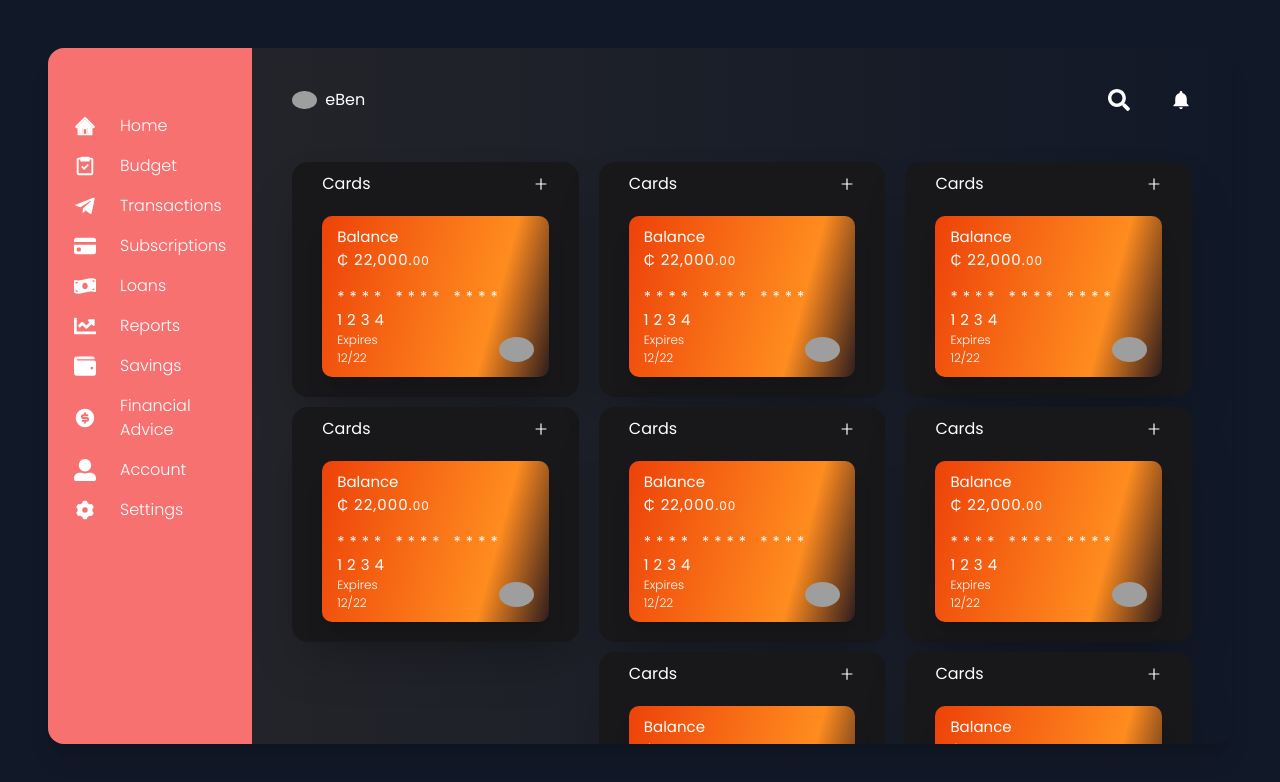
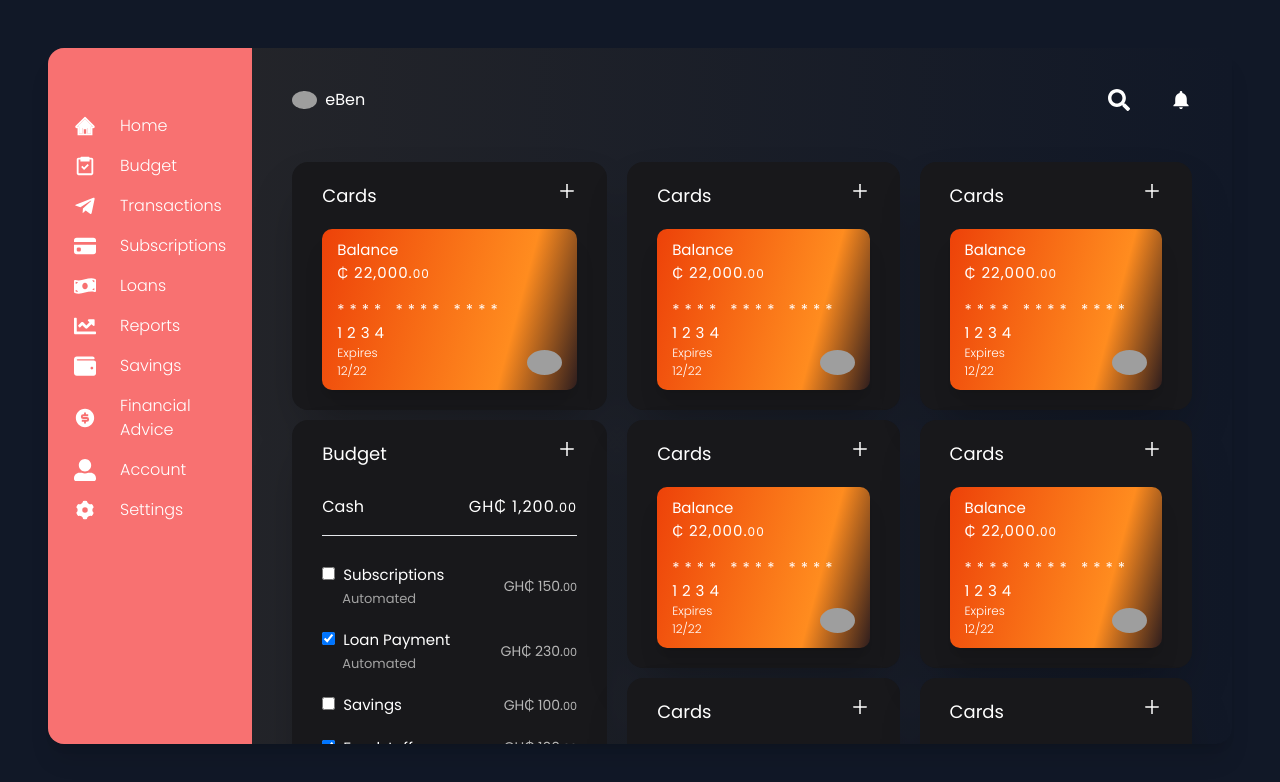
Before and after one commit to eben92/nitro-dashboard, a React (Create React App) app: page /home in a window 1280 px wide. Shown: the top 782 px of the page. Built offline with nearby package versions, Linux system fonts and the light colour scheme; grey boxes are pictures that could not be loaded.

Commit message:
added budget card

```diff
--- /dev/null
+++ b/src/components/budgetCard/budget.css
@@ -0,0 +1,20 @@
+.payments {
+  font-size: 15px;
+}
+
+.amount-paid {
+  font-size: 14px;
+  color: rgb(182, 182, 182);
+}
+
+.automated {
+  font-size: 13px;
+}
+
+/* .checkbox input[type="checkbx"] {
+  display: none;
+} */
+
+/* .checkbox input[type="checkbox"]:checked {
+  color: #7bbe72;
+} */
--- /dev/null
+++ b/src/components/budgetCard/budget.js
@@ -0,0 +1,102 @@
+import "./budget.css";
+import { AiOutlinePlus } from "react-icons/ai";
+
+const BudgetCard = () => {
+  return (
+    <div className='card-container bg-zinc-900 rounded-2xl shadow-2xl budget '>
+      <div className='flex items-center justify-between'>
+        <h1 className='title'>Budget</h1>
+        <AiOutlinePlus className='icon plus-icon' />
+      </div>
+      <div className=' mt-7 mb-3'>
+        <div className='flex items-center justify-between mb-4'>
+          <p>Cash</p>
+          <p className='amount'>
+            GH&#8373; 1,200.<small>00</small>{" "}
+          </p>
+        </div>
+        <hr className=' text-orange-500' />
+
+        {/* subscriptions */}
+        <div className='flex items-center justify-between mt-7 mb-5'>
+          <div className='payments '>
+            <input type='checkbox' />
+
+            <label for='checkbox' className='ml-2'>
+              Subscriptions
+              <br />
+              <span className='ml-5 automated text-neutral-400'>Automated</span>
+            </label>
+          </div>
+          <div>
+            <p className='amount-paid'>
+              GH&#8373; 150.<small>00</small>{" "}
+            </p>
+          </div>
+        </div>
+
+        {/* Loan Payment */}
+        <div className='flex items-center justify-between mt-3 mb-5'>
+          <div className='payments '>
+            <input type='checkbox' checked />
+            <label className='ml-2'>
+              Loan Payment
+              <br />
+              <span className='ml-5 automated text-neutral-400'>Automated</span>
+            </label>
+          </div>
+          <div>
+            <p className='amount-paid'>
+              GH&#8373; 230.<small>00</small>{" "}
+            </p>
+          </div>
+        </div>
+
+        {/* Savings */}
+        <div className='flex items-center justify-between mt-3 mb-5'>
+          <div className='payments '>
+            <input type='checkbox' />
+            <label for='checkbox' className='ml-2'>
+              Savings
+            </label>
+          </div>
+          <div>
+            <p className='amount-paid'>
+              GH&#8373; 100.<small>00</small>{" "}
+            </p>
+          </div>
+        </div>
+        {/* FoodStuffs */}
+        <div className='flex items-center justify-between mt-3 mb-5'>
+          <div className='payments '>
+            <input type='checkbox' checked />
+            <label for='checkbox' className='ml-2'>
+              Foodstuff
+            </label>
+          </div>
+          <div>
+            <p className='amount-paid'>
+              GH&#8373; 100.<small>00</small>{" "}
+            </p>
+          </div>
+        </div>
+        {/* Fuel */}
+        <div className='flex items-center justify-between mt-3'>
+          <div className='payments '>
+            <input type='checkbox' />
+            <label for='checkbox' className='ml-2'>
+              Fuel
+            </label>
+          </div>
+          <div>
+            <p className='amount-paid'>
+              GH&#8373; 210.<small>00</small>{" "}
+            </p>
+          </div>
+        </div>
+      </div>
+    </div>
+  );
+};
+
+export default BudgetCard;
--- a/src/components/creditCard/creditCard.css
+++ b/src/components/creditCard/creditCard.css
@@ -1,4 +1,4 @@
-.credit-card-container {
+.card-container {
   margin-top: 10px;
   padding: 10px 30px;
   width: 100%;
@@ -20,6 +20,15 @@
   font-size: 15px;
 }
 
+.title {
+  font-size: 18px;
+  margin-top: 10px;
+}
+
+.plus-icon {
+  font-size: 20px;
+}
+
 .logo {
   width: 35px;
   height: 25px;
--- a/src/components/creditCard/creditCard.js
+++ b/src/components/creditCard/creditCard.js
@@ -3,10 +3,10 @@ import { AiOutlinePlus } from "react-icons/ai";
 
 const CreditCard = () => {
   return (
-    <div className='credit-card-container bg-zinc-900 rounded-2xl shadow-2xl '>
+    <div className='card-container bg-zinc-900 rounded-2xl shadow-2xl '>
       <div className='flex items-center justify-between'>
         <h1 className='title'>Cards</h1>
-        <AiOutlinePlus className='icon' />
+        <AiOutlinePlus className='icon plus-icon' />
       </div>
       <div className='card mt-5 shadow-xl'>
         <p>Balance</p>
--- a/src/components/styles/viewcards.css
+++ b/src/components/styles/viewcards.css
@@ -22,9 +22,9 @@
     gap: 20px;
   }
 
-  .budget {
+  /* .budget {
     flex: 1;
-  }
+  } */
 }
 @media (min-width: 0) and (max-width: 600px) {
   .overviewCard {
--- a/src/components/viewCard.js
+++ b/src/components/viewCard.js
@@ -1,3 +1,4 @@
+import BudgetCard from "./budgetCard/budget";
 import CreditCard from "./creditCard/creditCard";
 import Profile from "./profile/profile";
 import Sidebar from "./sidebar/sidebar";
@@ -13,7 +14,7 @@ const ViewCard = () => {
         <div className='grid-Conatainer'>
           <div className='flex flex-col '>
             <CreditCard className='' />
-            <CreditCard className=' budget' />
+            <BudgetCard className=' budget' />
           </div>
           <div className='flex flex-col '>
             <CreditCard />
```
